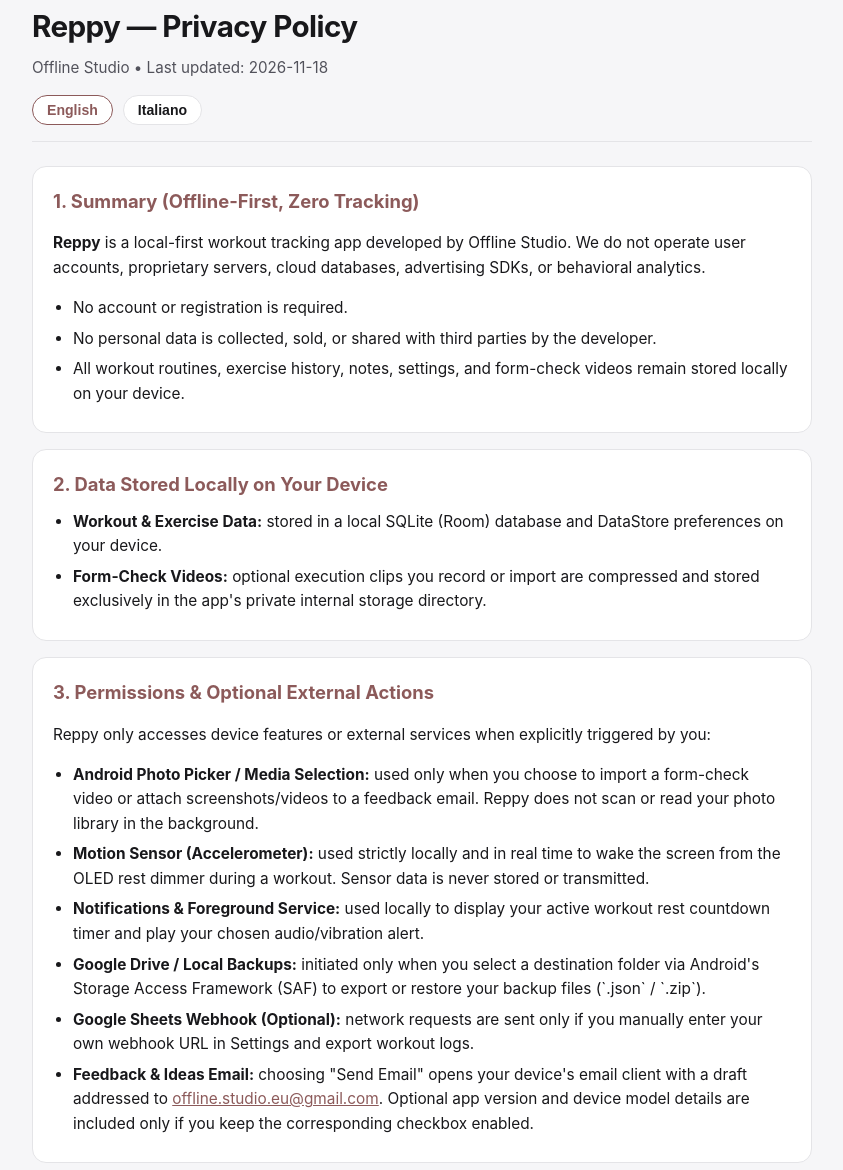
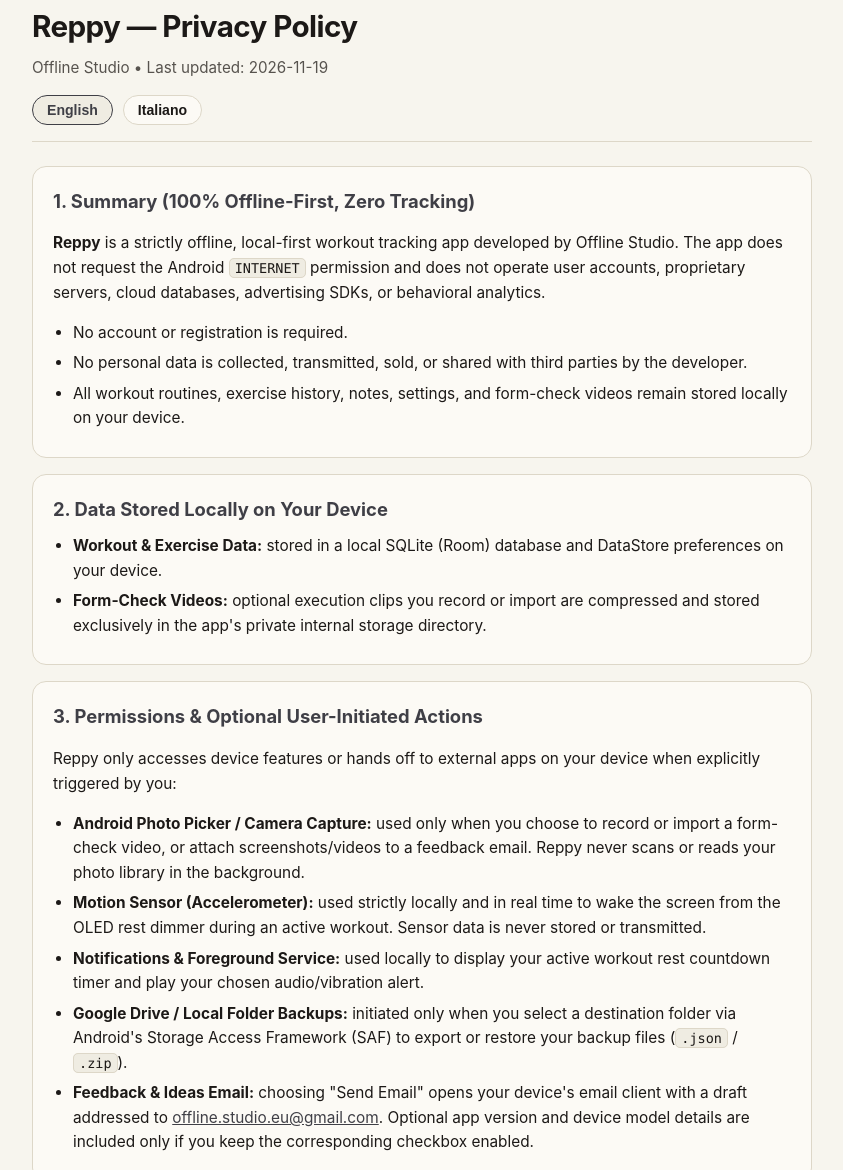
Before and after one commit to offlinestudioeu/reppy-privacy, a plain HTML site: page index.html in a window 1280 px wide. Shown: the part 21-1191 px from the top of the page, without its empty margins (218-1061 px from the left). Drawn offline with Linux system fonts and the light colour scheme.

Commit message:
Update privacy policy for v1.0.0 (100% offline, zero internet permission)

```diff
--- a/index.html
+++ b/index.html
@@ -7,21 +7,23 @@
   <style>
     :root {
       color-scheme: dark light;
-      --bg: #0b0b0d;
-      --card: #151519;
-      --border: #27272f;
-      --text: #f4f4f6;
-      --muted: #a1a1aa;
-      --accent: #bc8f8f;
+      --bg: #18181b;
+      --card: #27272a;
+      --surface2: #323236;
+      --border: #3f3f46;
+      --text: #e2e8f0;
+      --muted: #94a3b8;
+      --accent: #d4d4d8;
     }
     @media (prefers-color-scheme: light) {
       :root {
-        --bg: #f6f6f8;
-        --card: #ffffff;
-        --border: #e4e4e7;
-        --text: #18181b;
-        --muted: #52525b;
-        --accent: #8c5a5a;
+        --bg: #f7f5ee;
+        --card: #fcfaf5;
+        --surface2: #efece2;
+        --border: #ddd7c8;
+        --text: #1c1917;
+        --muted: #57534e;
+        --accent: #3f3f46;
       }
     }
     * { box-sizing: border-box; }
@@ -69,6 +71,7 @@
     }
     .lang-btn.active {
       border-color: var(--accent);
+      background: var(--surface2);
       color: var(--accent);
     }
     .card {
@@ -93,6 +96,14 @@
     }
     li { margin-bottom: 6px; }
     a { color: var(--accent); }
+    code {
+      font-family: ui-monospace, SFMono-Regular, Menlo, Monaco, Consolas, monospace;
+      font-size: 0.88em;
+      background: var(--surface2);
+      border: 1px solid var(--border);
+      border-radius: 5px;
+      padding: 1px 5px;
+    }
     .hidden { display: none; }
     footer {
       margin-top: 28px;
@@ -106,7 +117,7 @@
   <div class="container">
     <header>
       <h1>Reppy — Privacy Policy</h1>
-      <p class="subtitle">Offline Studio • Last updated: 2026-11-18</p>
+      <p class="subtitle">Offline Studio • Last updated: 2026-11-19</p>
       <div class="lang-nav">
         <button id="btn-en" class="lang-btn active" onclick="setLang('en')">English</button>
         <button id="btn-it" class="lang-btn" onclick="setLang('it')">Italiano</button>
@@ -115,11 +126,11 @@
 
     <main id="content-en">
       <div class="card">
-        <h2>1. Summary (Offline-First, Zero Tracking)</h2>
-        <p><strong>Reppy</strong> is a local-first workout tracking app developed by Offline Studio. We do not operate user accounts, proprietary servers, cloud databases, advertising SDKs, or behavioral analytics.</p>
+        <h2>1. Summary (100% Offline-First, Zero Tracking)</h2>
+        <p><strong>Reppy</strong> is a strictly offline, local-first workout tracking app developed by Offline Studio. The app does not request the Android <code>INTERNET</code> permission and does not operate user accounts, proprietary servers, cloud databases, advertising SDKs, or behavioral analytics.</p>
         <ul>
           <li>No account or registration is required.</li>
-          <li>No personal data is collected, sold, or shared with third parties by the developer.</li>
+          <li>No personal data is collected, transmitted, sold, or shared with third parties by the developer.</li>
           <li>All workout routines, exercise history, notes, settings, and form-check videos remain stored locally on your device.</li>
         </ul>
       </div>
@@ -127,26 +138,25 @@
       <div class="card">
         <h2>2. Data Stored Locally on Your Device</h2>
         <ul>
-          <li><strong>Workout & Exercise Data:</strong> stored in a local SQLite (Room) database and DataStore preferences on your device.</li>
+          <li><strong>Workout &amp; Exercise Data:</strong> stored in a local SQLite (Room) database and DataStore preferences on your device.</li>
           <li><strong>Form-Check Videos:</strong> optional execution clips you record or import are compressed and stored exclusively in the app's private internal storage directory.</li>
         </ul>
       </div>
 
       <div class="card">
-        <h2>3. Permissions & Optional External Actions</h2>
-        <p>Reppy only accesses device features or external services when explicitly triggered by you:</p>
+        <h2>3. Permissions &amp; Optional User-Initiated Actions</h2>
+        <p>Reppy only accesses device features or hands off to external apps on your device when explicitly triggered by you:</p>
         <ul>
-          <li><strong>Android Photo Picker / Media Selection:</strong> used only when you choose to import a form-check video or attach screenshots/videos to a feedback email. Reppy does not scan or read your photo library in the background.</li>
-          <li><strong>Motion Sensor (Accelerometer):</strong> used strictly locally and in real time to wake the screen from the OLED rest dimmer during a workout. Sensor data is never stored or transmitted.</li>
-          <li><strong>Notifications & Foreground Service:</strong> used locally to display your active workout rest countdown timer and play your chosen audio/vibration alert.</li>
-          <li><strong>Google Drive / Local Backups:</strong> initiated only when you select a destination folder via Android's Storage Access Framework (SAF) to export or restore your backup files (`.json` / `.zip`).</li>
-          <li><strong>Google Sheets Webhook (Optional):</strong> network requests are sent only if you manually enter your own webhook URL in Settings and export workout logs.</li>
-          <li><strong>Feedback & Ideas Email:</strong> choosing "Send Email" opens your device's email client with a draft addressed to <a href="mailto:offline.studio.eu@gmail.com">offline.studio.eu@gmail.com</a>. Optional app version and device model details are included only if you keep the corresponding checkbox enabled.</li>
+          <li><strong>Android Photo Picker / Camera Capture:</strong> used only when you choose to record or import a form-check video, or attach screenshots/videos to a feedback email. Reppy never scans or reads your photo library in the background.</li>
+          <li><strong>Motion Sensor (Accelerometer):</strong> used strictly locally and in real time to wake the screen from the OLED rest dimmer during an active workout. Sensor data is never stored or transmitted.</li>
+          <li><strong>Notifications &amp; Foreground Service:</strong> used locally to display your active workout rest countdown timer and play your chosen audio/vibration alert.</li>
+          <li><strong>Google Drive / Local Folder Backups:</strong> initiated only when you select a destination folder via Android's Storage Access Framework (SAF) to export or restore your backup files (<code>.json</code> / <code>.zip</code>).</li>
+          <li><strong>Feedback &amp; Ideas Email:</strong> choosing "Send Email" opens your device's email client with a draft addressed to <a href="mailto:offline.studio.eu@gmail.com">offline.studio.eu@gmail.com</a>. Optional app version and device model details are included only if you keep the corresponding checkbox enabled.</li>
         </ul>
       </div>
 
       <div class="card">
-        <h2>4. Data Retention & Deletion</h2>
+        <h2>4. Data Retention &amp; Deletion</h2>
         <p>You have full control over your data at all times. You can delete individual sessions, routines, or videos inside the app, or clear all app data / uninstall Reppy to permanently remove all local data from your device.</p>
       </div>
 
@@ -158,11 +168,11 @@
 
     <main id="content-it" class="hidden">
       <div class="card">
-        <h2>1. Riepilogo (Offline-First, Zero Tracciamento)</h2>
-        <p><strong>Reppy</strong> è un'app di tracciamento allenamenti local-first sviluppata da Offline Studio. Non gestiamo account utente, server proprietari, database cloud, SDK pubblicitari o sistemi di tracciamento/analytics.</p>
+        <h2>1. Riepilogo (100% Offline-First, Zero Tracciamento)</h2>
+        <p><strong>Reppy</strong> è un'app di tracciamento allenamenti interamente offline e local-first sviluppata da Offline Studio. L'app non richiede il permesso Android <code>INTERNET</code> e non gestisce account utente, server proprietari, database cloud, SDK pubblicitari o sistemi di tracciamento/analytics.</p>
         <ul>
           <li>Non è richiesta alcuna registrazione o creazione account.</li>
-          <li>Nessun dato personale viene raccolto, venduto o condiviso con terze parti dallo sviluppatore.</li>
+          <li>Nessun dato personale viene raccolto, trasmesso, venduto o condiviso con terze parti dallo sviluppatore.</li>
           <li>Tutte le schede, lo storico allenamenti, le note, le preferenze e i video Form Check restano salvati localmente sul tuo dispositivo.</li>
         </ul>
       </div>
@@ -176,15 +186,14 @@
       </div>
 
       <div class="card">
-        <h2>3. Permessi e azioni esterne opzionali</h2>
-        <p>Reppy utilizza funzioni di sistema o comunicazioni esterne esclusivamente su azione diretta dell'utente:</p>
+        <h2>3. Permessi e azioni esterne avviate dall'utente</h2>
+        <p>Reppy utilizza funzioni di sistema o apre app esterne sul dispositivo esclusivamente su azione diretta dell'utente:</p>
         <ul>
-          <li><strong>Photo Picker Android / Selezione Media:</strong> usato solo quando scegli di importare un video Form Check o allegare screenshot/video a un'email di feedback. Reppy non legge né scansiona la tua galleria in background.</li>
+          <li><strong>Photo Picker Android / Fotocamera:</strong> usati solo quando scegli di registrare o importare un video Form Check o allegare screenshot/video a un'email di feedback. Reppy non legge né scansiona la tua galleria in background.</li>
           <li><strong>Sensore di movimento (Accelerometro):</strong> utilizzato solo localmente e in tempo reale per risvegliare lo schermo dal salvaschermo OLED durante il recupero. I dati del sensore non vengono mai salvati né trasmessi.</li>
-          <li><strong>Notifiche & Foreground Service:</strong> usati localmente per mostrare il countdown del timer di recupero attivo e riprodurre l'avviso sonoro/vibrazione scelto.</li>
-          <li><strong>Backup Google Drive / Locali:</strong> avviati solo quando selezioni una cartella tramite Storage Access Framework (SAF) di Android per esportare o ripristinare i tuoi backup (`.json` / `.zip`).</li>
-          <li><strong>Webhook Google Sheets (Opzionale):</strong> l'app effettua invii di rete solo se inserisci manualmente un tuo URL webhook nelle Impostazioni ed esporti le sessioni.</li>
-          <li><strong>Email Feedback & Idee:</strong> premendo "Invia Email" si apre il tuo client di posta precompilato verso <a href="mailto:offline.studio.eu@gmail.com">offline.studio.eu@gmail.com</a>. I dettagli su versione app e modello dispositivo vengono inclusi solo se lasci attiva l'apposita spunta.</li>
+          <li><strong>Notifiche &amp; Foreground Service:</strong> usati localmente per mostrare il countdown del timer di recupero attivo e riprodurre l'avviso sonoro/vibrazione scelto.</li>
+          <li><strong>Backup Google Drive / Cartella Locale:</strong> avviati solo quando selezioni una cartella tramite Storage Access Framework (SAF) di Android per esportare o ripristinare i tuoi backup (<code>.json</code> / <code>.zip</code>).</li>
+          <li><strong>Email Feedback &amp; Idee:</strong> premendo "Invia Email" si apre il tuo client di posta precompilato verso <a href="mailto:offline.studio.eu@gmail.com">offline.studio.eu@gmail.com</a>. I dettagli su versione app e modello dispositivo vengono inclusi solo se lasci attiva l'apposita spunta.</li>
         </ul>
       </div>
 
```
